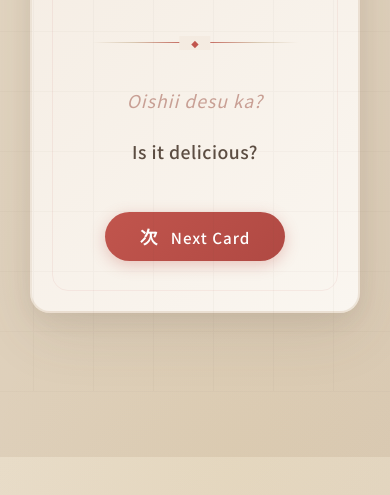
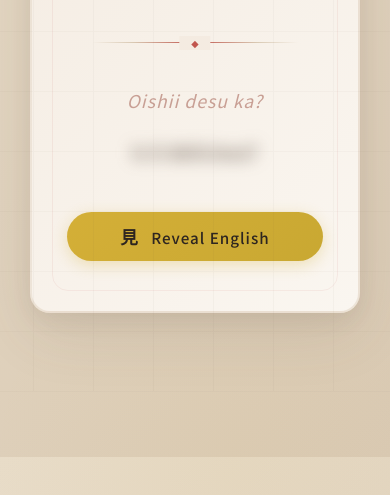
Before and after one commit to fgleyze/japanese-newtab, a browser extension: page newtab.html in a window 390 px wide. Shown: the part 387-882 px from the top of the page. Drawn offline with Linux system fonts and the light colour scheme.

Commit message:
add reveal function

```diff
--- a/newtab.html
+++ b/newtab.html
@@ -31,10 +31,15 @@
         <!-- English Translation -->
         <div class="english-display" id="english-text">Loading...</div>
 
-        <!-- Next Card Button -->
-        <button class="next-button" id="next-button">
-            <span>次</span> Next Card
-        </button>
+        <!-- Reveal/Next Buttons -->
+        <div class="button-container">
+            <button class="reveal-button" id="reveal-button">
+                <span>見</span> Reveal Answer
+            </button>
+            <button class="next-button hidden" id="next-button">
+                <span>次</span> Next Card
+            </button>
+        </div>
     </div>
 
     <!-- Subtle Background Decoration -->
--- a/script.js
+++ b/script.js
@@ -116,19 +116,81 @@ function getRandomEntry() {
     return dictionary[randomIndex];
 }
 
+// Quiz modes: 1 = hide romaji, 2 = hide english, 3 = hide both romaji and english
+let currentMode = 1;
+let isRevealed = false;
+
 function updateUI() {
     const entry = getRandomEntry();
 
-    document.getElementById('english-text').textContent = entry.en;
-    document.getElementById('romaji-text').textContent = entry.romaji;
+    // Randomly select quiz mode
+    currentMode = Math.floor(Math.random() * 3) + 1;
+    isRevealed = false;
+
+    // Always show kanji and kana
     document.getElementById('kana-text').textContent = entry.kana;
     document.getElementById('kanji-text').textContent = entry.kanji;
     document.getElementById('category-tag').textContent = entry.cat;
+
+    const romajiEl = document.getElementById('romaji-text');
+    const englishEl = document.getElementById('english-text');
+    const revealBtn = document.getElementById('reveal-button');
+    const nextBtn = document.getElementById('next-button');
+
+    // Reset visibility
+    romajiEl.classList.remove('blurred');
+    englishEl.classList.remove('blurred');
+    revealBtn.classList.remove('hidden');
+    nextBtn.classList.add('hidden');
+
+    // Set content
+    romajiEl.textContent = entry.romaji;
+    englishEl.textContent = entry.en;
+
+    // Apply quiz mode
+    if (currentMode === 1) {
+        // Hide romaji (practice reading kana/kanji and knowing the meaning)
+        romajiEl.classList.add('blurred');
+        revealBtn.innerHTML = '<span>見</span> Reveal Romaji';
+    } else if (currentMode === 2) {
+        // Hide english (practice translating from Japanese)
+        englishEl.classList.add('blurred');
+        revealBtn.innerHTML = '<span>見</span> Reveal English';
+    } else {
+        // Hide both (practice reading kana/kanji without any hints)
+        romajiEl.classList.add('blurred');
+        englishEl.classList.add('blurred');
+        revealBtn.innerHTML = '<span>見</span> Reveal Answer';
+    }
+}
+
+function revealAnswer() {
+    if (isRevealed) return;
+
+    isRevealed = true;
+    const romajiEl = document.getElementById('romaji-text');
+    const englishEl = document.getElementById('english-text');
+    const revealBtn = document.getElementById('reveal-button');
+    const nextBtn = document.getElementById('next-button');
+
+    // Remove blur to reveal answers
+    romajiEl.classList.remove('blurred');
+    englishEl.classList.remove('blurred');
+
+    // Swap buttons
+    revealBtn.classList.add('hidden');
+    nextBtn.classList.remove('hidden');
 }
 
 // Initialize on page load
 document.addEventListener('DOMContentLoaded', () => {
     updateUI();
+
+    // Add click event to reveal button
+    const revealButton = document.getElementById('reveal-button');
+    if (revealButton) {
+        revealButton.addEventListener('click', revealAnswer);
+    }
 
     // Add click event to next button
     const nextButton = document.getElementById('next-button');
--- a/style.css
+++ b/style.css
@@ -196,6 +196,58 @@ body::after {
     line-height: 1.6;
 }
 
+/* Hidden class for reveal functionality */
+.hidden {
+    display: none !important;
+}
+
+.blurred {
+    filter: blur(8px);
+    user-select: none;
+    pointer-events: none;
+}
+
+/* Button Container */
+.button-container {
+    display: flex;
+    gap: 15px;
+    justify-content: center;
+    align-items: center;
+}
+
+/* Reveal Button */
+.reveal-button {
+    background: linear-gradient(135deg, var(--subtle-gold) 0%, #c9a832 100%);
+    color: var(--charcoal-ink);
+    border: none;
+    padding: 14px 40px;
+    font-size: 1rem;
+    font-family: 'Noto Sans JP', sans-serif;
+    font-weight: 500;
+    border-radius: 30px;
+    cursor: pointer;
+    transition: all 0.3s cubic-bezier(0.34, 1.56, 0.64, 1);
+    box-shadow: 0 4px 15px rgba(212, 175, 55, 0.3);
+    letter-spacing: 1px;
+}
+
+.reveal-button span {
+    font-size: 1.1rem;
+    margin-right: 8px;
+    font-weight: 600;
+}
+
+.reveal-button:hover {
+    transform: translateY(-2px);
+    box-shadow: 0 6px 25px rgba(212, 175, 55, 0.4);
+    background: linear-gradient(135deg, #e0c55b 0%, #d4af37 100%);
+}
+
+.reveal-button:active {
+    transform: translateY(0);
+    box-shadow: 0 2px 10px rgba(212, 175, 55, 0.3);
+}
+
 /* Next Button */
 .next-button {
     background: linear-gradient(135deg, var(--accent-vermilion) 0%, #b04943 100%);
@@ -265,9 +317,16 @@ body::after {
         font-size: 0.65rem;
     }
 
-    .next-button {
+    .button-container {
+        flex-direction: column;
+        gap: 10px;
+    }
+
+    .next-button,
+    .reveal-button {
         padding: 12px 35px;
         font-size: 0.95rem;
+        width: 100%;
     }
 }
 
```
